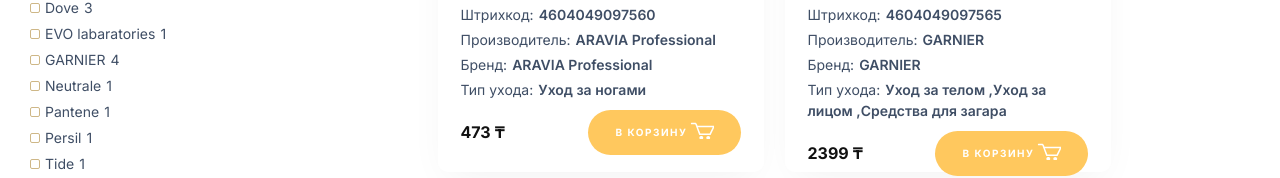
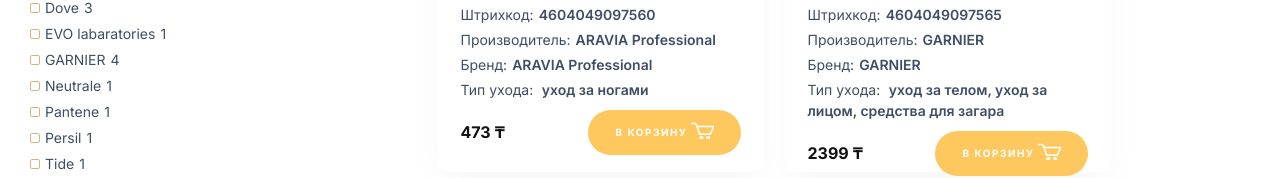
Before and after one commit to Wyctpukkk/emarket, a React (Create React App) app: page / in a window 1280 px wide. Shown: the part 716-894 px from the top of the page. Built offline with nearby package versions, Linux system fonts and the light colour scheme.

Commit message:
fix: lowercase, and spaces

```diff
--- a/src/components/cards/Cards.tsx
+++ b/src/components/cards/Cards.tsx
@@ -4,7 +4,6 @@
 import { Product } from '../../models/IProduct';
 import { addCatalogProduct } from '../../store/reducers/cartSlice';
 import { Pagination } from '../pagination/Pagination';
-import { Category } from '../../models/ICategory';
 
 const Cards: React.FC = () => {
   const dispatch = useAppDispatch();
@@ -146,11 +145,11 @@
     const names: string[] = [];
     categories.map((obj) => {
       return arr.includes(obj.categoryProperty)
-        ? names.push(obj.first + ' ' + obj.second + ' ')
+        ? names.push(' ' + obj.first + ' ' + obj.second)
         : '';
     });
 
-    return names.join(',');
+    return names.join(',').toLowerCase();
   };
 
   return (
```
